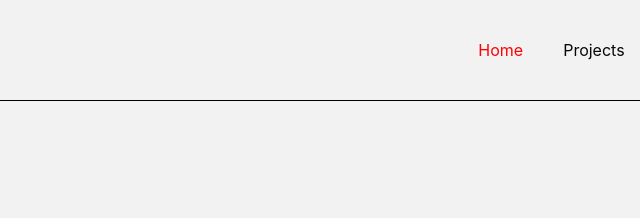
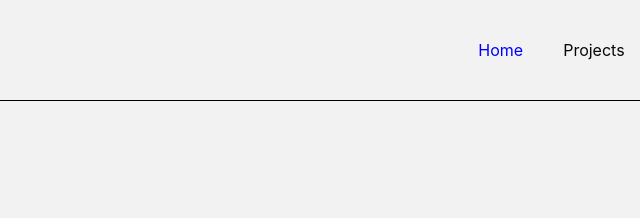
Before and after one commit to haowalterliu/final-project-css, a plain HTML site: page index.html in a window 1280 px wide. Shown: the top 218 px of the page, 516-1156 px from the left. Drawn offline with Linux system fonts and the light colour scheme.

Commit message:
Change nav color.css

```diff
--- a/css/final-project.css
+++ b/css/final-project.css
@@ -59,7 +59,7 @@ html {
   }
 
   .navlink a {
-    color: rgb(255, 2, 2);
+    color: blue;
   }
 
   ul {
```
